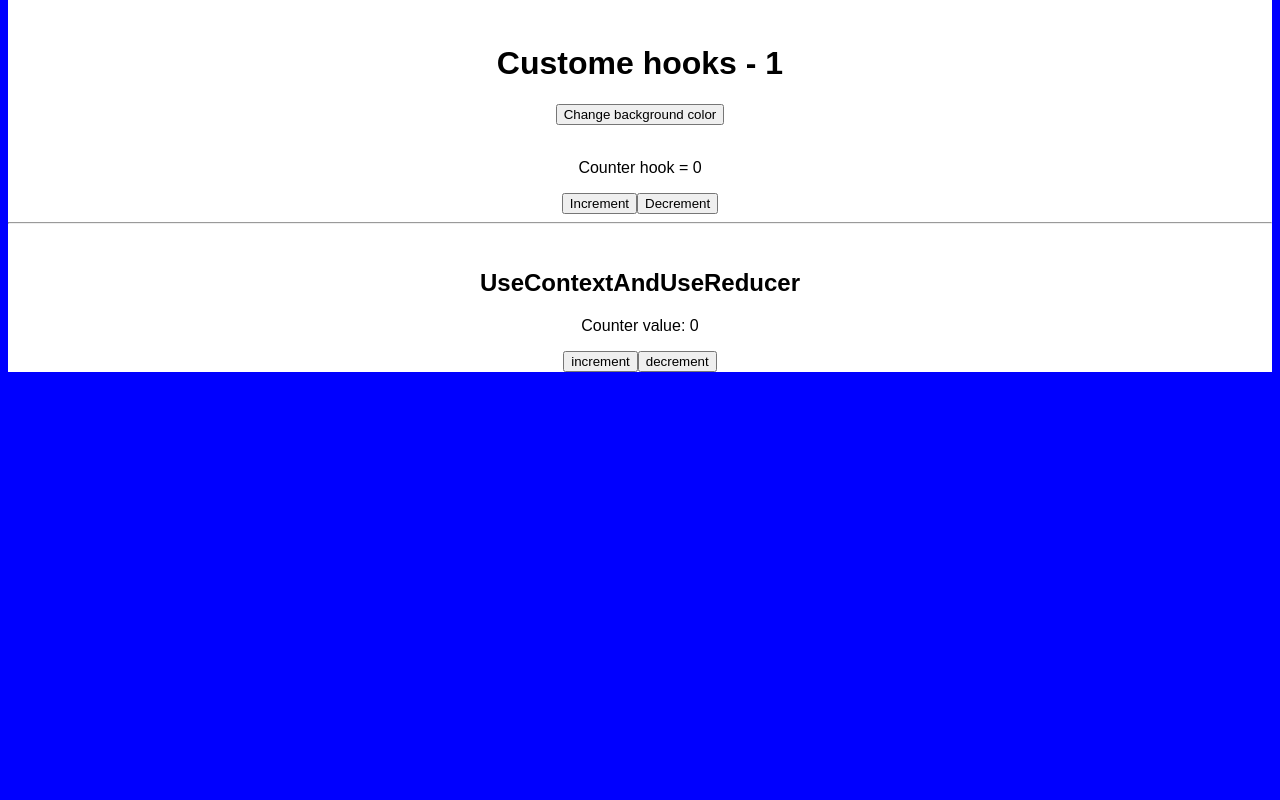
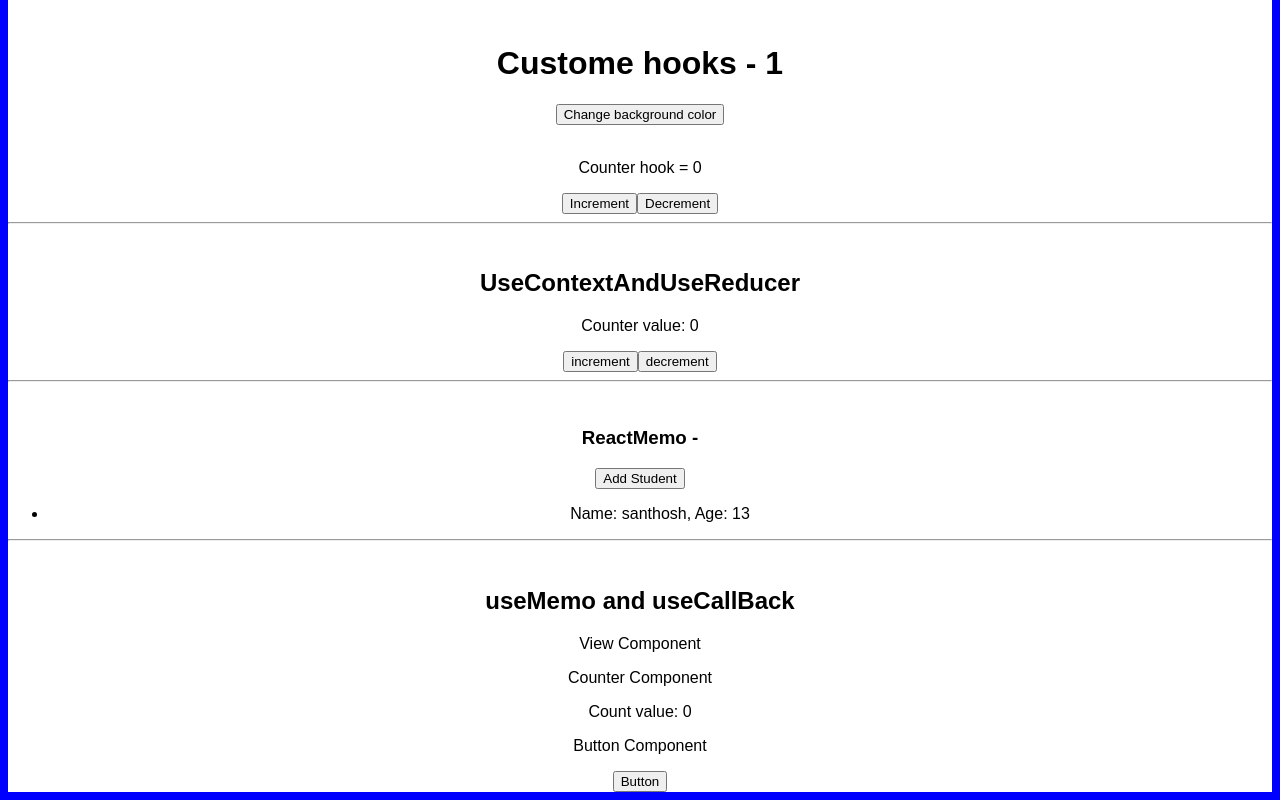
Before and after one commit to santhoshmp89/react-hooks-adv, a React (Create React App) app: page / in a window 1280 px wide. Shown: the part 1761-2561 px from the top of the page. Before the commit the page ends 2141 px from the top, so only its background shows below. Built offline with nearby package versions, Linux system fonts and the light colour scheme.

Commit message:
react.memo example

```diff
--- a/src/App.js
+++ b/src/App.js
@@ -1,4 +1,4 @@
-import React, { useState, useReducer } from "react";
+import React, { useState, useReducer, useMemo } from "react";
 import "./styles.css";
 import Counter from "./components/Counter";
 import HookExThree from "./components/HookExThree";
@@ -14,6 +14,8 @@ import UseReducerCounter from "./components/UseReducerCounter";
 import CustomeHooks1 from "./components/CustomHooks1";
 import { CounterContext } from "./components/OldContextAPI";
 import { UseContextAndUseReducer } from "./components/UseContextAndUseReducer";
+import ReactMemo from "./components/ReactMemo";
+import UseMemo from "./components/UseMemo";
 
 import {
   NameContext,
@@ -99,6 +101,12 @@ export default function App() {
                 <hr />
                 <br />
                 <UseContextAndUseReducer />
+                <hr />
+                <br />
+                <ReactMemo />
+                <hr />
+                <br />
+                <UseMemo />
               </div>
             </CounterContext.Provider>
           </ThemeContext.Provider>
--- /dev/null
+++ b/src/components/ReactMemo.js
@@ -0,0 +1,35 @@
+import React, { useState } from "react";
+
+const ReactMemo = () => {
+  const [student, setStudent] = useState([{ name: "santhosh", age: 13 }]);
+
+  const addStudent = () => {
+    setStudent([...`student`, { name: "kumar", age: 22 }]);
+  };
+
+  return (
+    <div>
+      <h3> ReactMemo - </h3>
+      <button onClick={addStudent}>Add Student</button>
+      <Student lists={student} />
+    </div>
+  );
+};
+
+const Student = React.memo(({ lists }) => {
+  console.log("re-render");
+  return (
+    <ul>
+      {lists.map(list => {
+        return (
+          <li>
+            {" "}
+            Name: {list.name}, Age: {list.age}
+          </li>
+        );
+      })}
+    </ul>
+  );
+});
+
+export default ReactMemo;
--- /dev/null
+++ b/src/components/UseMemo.js
@@ -0,0 +1,23 @@
+import React, { useState } from "react";
+import Button from "../useCallBackComp/Button";
+import Counter from "../useCallBackComp/Counter";
+import View from "../useCallBackComp/View";
+
+const UseMemo = () => {
+  const [count, setCount] = useState(0);
+
+  const handleClick = React.useCallback(() => {
+    setCount(1);
+  }, []);
+
+  return (
+    <div>
+      <h2>useMemo and useCallBack</h2>
+      <View />
+      <Counter value={count} />
+      <Button handleClick={handleClick} />
+    </div>
+  );
+};
+
+export default UseMemo;
--- /dev/null
+++ b/src/useCallBackComp/Button.js
@@ -0,0 +1,13 @@
+import React from "react";
+
+const Button = React.memo(props => {
+  console.log("Button component re-render");
+  return (
+    <div>
+      <p>Button Component</p>
+      <button onClick={props.handleClick}>Button</button>
+    </div>
+  );
+});
+
+export default Button;
--- /dev/null
+++ b/src/useCallBackComp/Counter.js
@@ -0,0 +1,13 @@
+import React from "react";
+
+const Counter = props => {
+  console.log("Counter component re-render");
+  return (
+    <div>
+      <p>Counter Component</p>
+      <p>Count value: {props.value}</p>
+    </div>
+  );
+};
+
+export default Counter;
--- /dev/null
+++ b/src/useCallBackComp/View.js
@@ -0,0 +1,12 @@
+import React, { memo } from "react";
+
+const View = memo(props => {
+  console.log("View component re-render");
+  return (
+    <div>
+      <p>View Component</p>
+    </div>
+  );
+});
+
+export default View;
```
